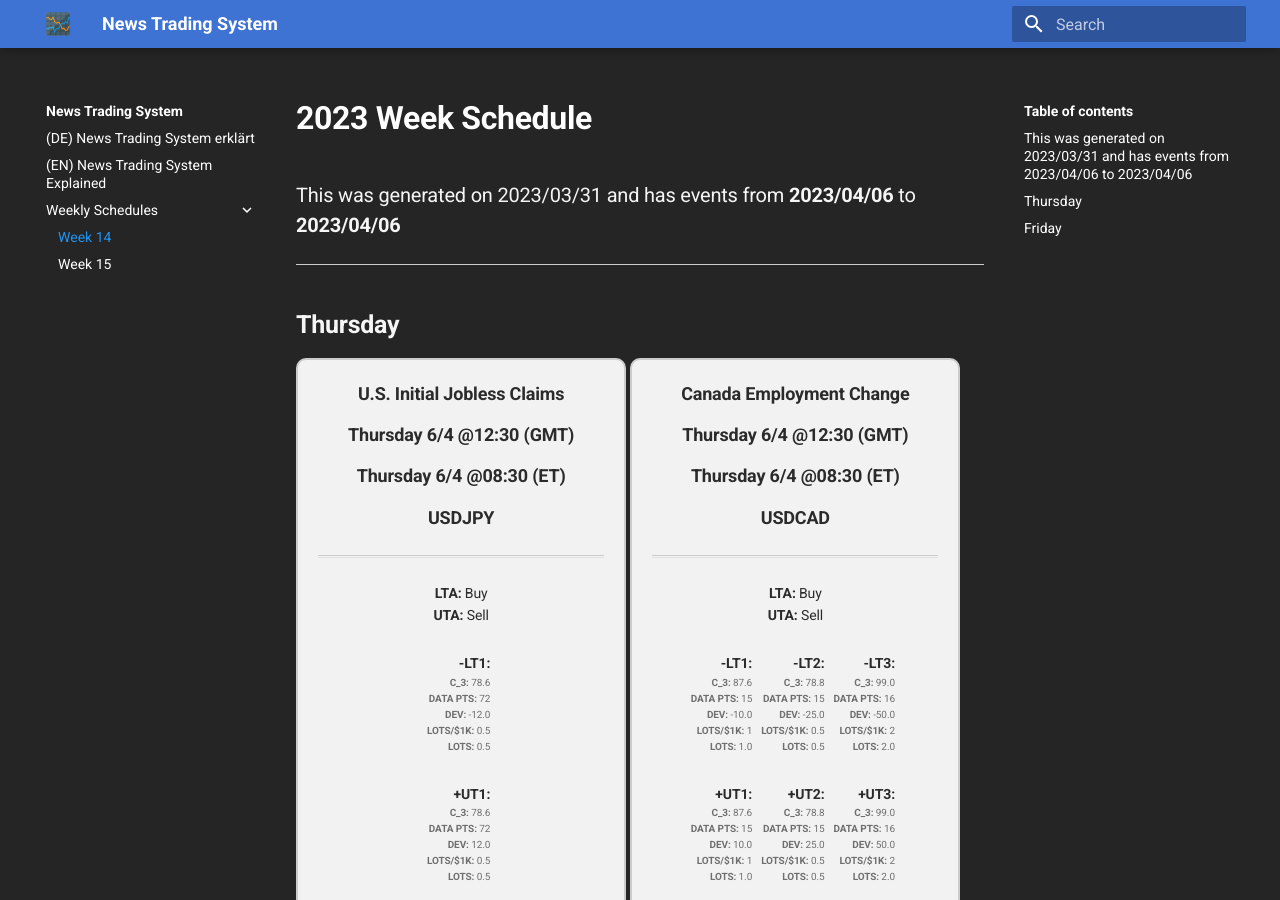
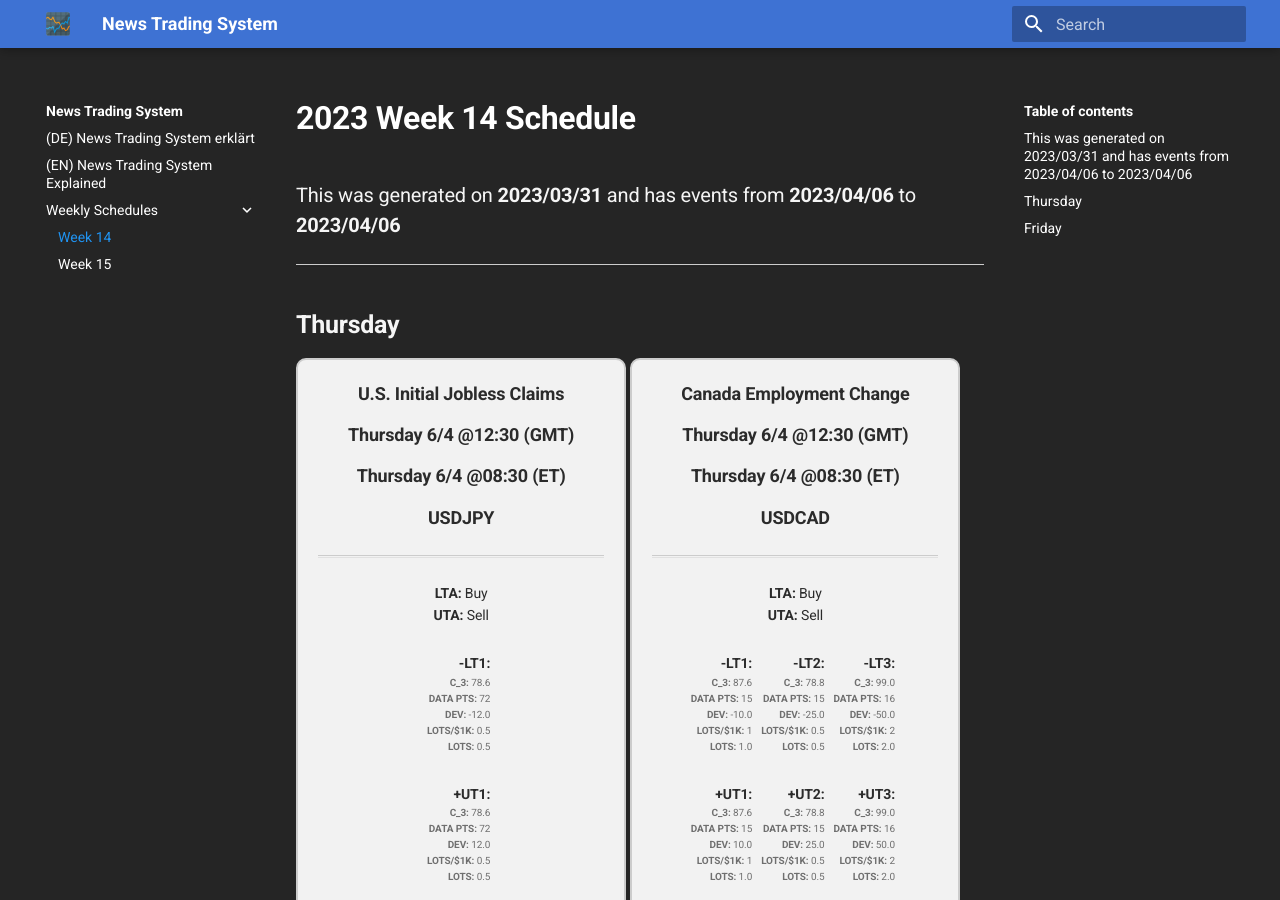
Before and after one commit to spliffli/news-trading-analyzer, an MkDocs documentation site: the page built from docs/weekly-schedules/week-14-schedule.md, in a window 1280 px wide and 900 px high. Built offline with MkDocs 1.6.1 and Material for MkDocs 9.7.7, drawn with Linux system fonts in a browser that asks for light colours; comment, search, counter and statistics services are not loaded.

Commit message:
edited markdown formatting for weekly reports

```diff
--- a/docs/weekly-schedules/week-14-schedule.md
+++ b/docs/weekly-schedules/week-14-schedule.md
@@ -1,7 +1,7 @@
 
-# **2023 Week  Schedule**
+# **2023 Week 14 Schedule**
 
-### This was generated on 2023/03/31 and has events from **2023/04/06** to **2023/04/06**
+### This was generated on **2023/03/31** and has events from **2023/04/06** to **2023/04/06**
 
 --------
 
```
Also changed, not shown: docs/weekly-schedules/week-15-schedule.md (+2 -2 lines).
